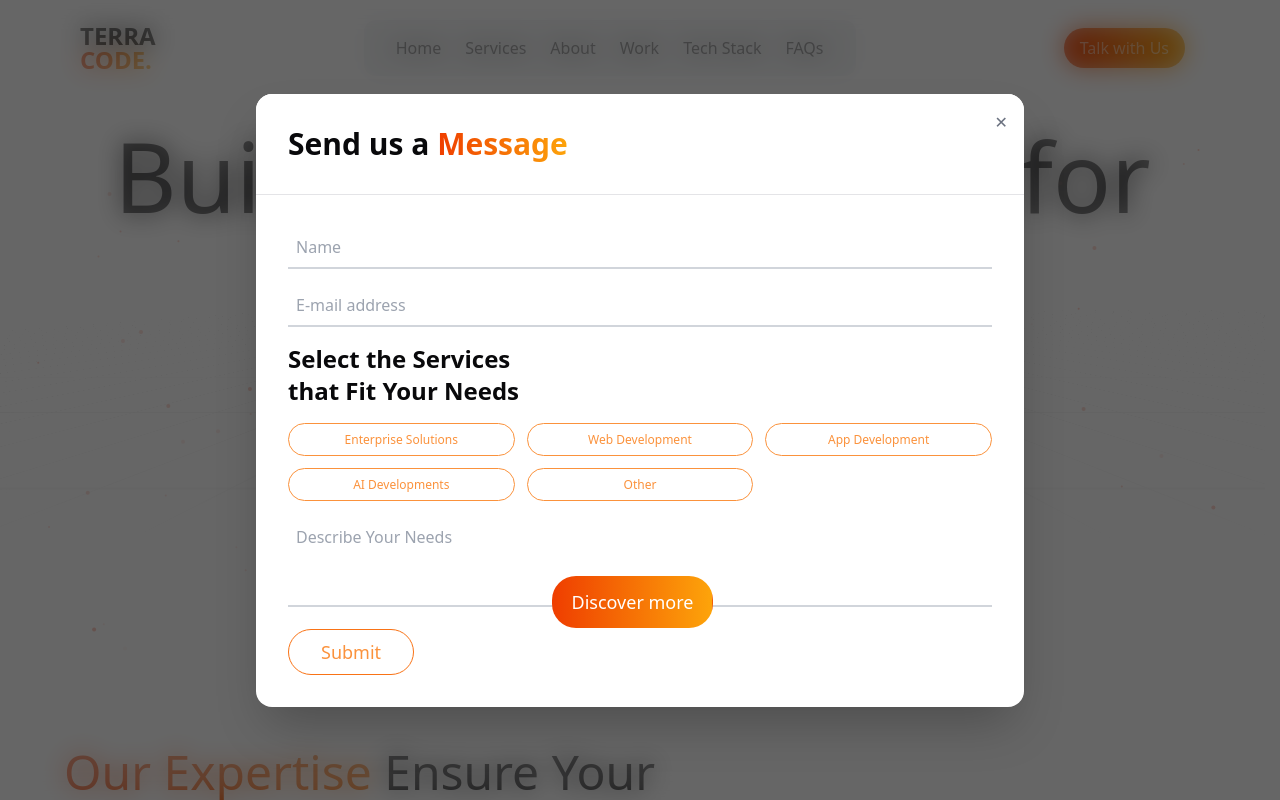
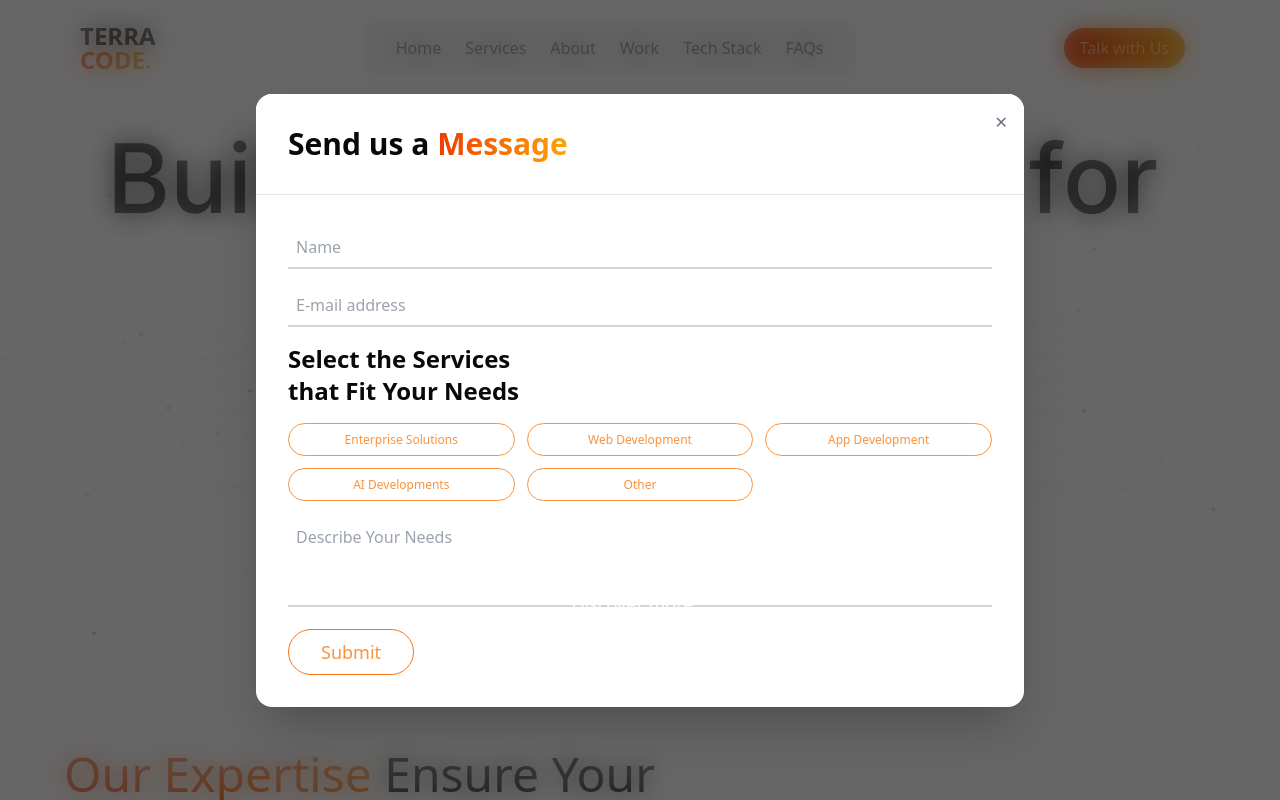
Before and after one commit to Terracode-Dev/Main-Site, a React (Vite) app: page / in a window 1280 px wide. Both pictures are taken after a click on the button "Talk with Us". Shown: the top 800 px of the page. Built offline with nearby package versions, Linux system fonts and the light colour scheme.

Commit message:
fix font and discover more button

```diff
--- a/src/components/contactus/Contact.tsx
+++ b/src/components/contactus/Contact.tsx
@@ -135,7 +135,7 @@ const ContactForm: React.FC<ContactFormProps> = ({ isOpen, onClose }) => {
 
   return (
     <div
-      className={`fixed inset-0 z-[120] transition-opacity duration-300 ease-in-out ${
+      className={`fixed inset-0 z-[100] transition-opacity duration-300 ease-in-out ${
         mounted ? "opacity-100" : "opacity-0"
       }`}
     >
--- a/src/components/home/Hero.tsx
+++ b/src/components/home/Hero.tsx
@@ -27,12 +27,12 @@ export default function Hero() {
   }, [controls, inView]);
   const our1: JSX.Element = (
     <>
-      <span className=''>Build your business for</span>
+      <span className='inter'>Build your business for</span>
       <br />
       <div className="flex justify-center">
         <WordRotate
           words={["the future", "success", "the growth", " impact", "innovation","excellence","tommorow","change","prosperity","opertunities"]}
-          className="animate-gradient bg-gradient-to-r from-[#EF3D00] via-[#FDA40A] to-[#EF3D00] bg-[length:200%] bg-clip-text text-transparent pb-4"
+          className="animate-gradient bg-gradient-to-r from-[#EF3D00] via-[#FDA40A] to-[#EF3D00] bg-[length:200%] bg-clip-text text-transparent pb-4 inter"
         />
       </div>
     </>
@@ -53,14 +53,14 @@ export default function Hero() {
         {/* Paragraph */}
         <div className="w-11/12 px-3 sm:w-3/4 lg:w-1/2">
         {/* i use font this method you can find this class index.css */}
-          <p className="text-base text-gray-600 sm:text-lg md:text-xl lg:text-2xl inter-inter">
+          <p className="text-base text-gray-600 sm:text-lg md:text-xl lg:text-2xl inter">
             We make sure your business is ready for the future with powerful, smart & A.I. solutions powered by the latest technologies.
           </p>
         </div>
 
         {/* Animated Button */}
         <div>
-          <button className="z-[100] px-5 py-3 mt-4 text-sm text-white relative overflow-hidden group
+          <button className="z-10 px-5 py-3 mt-4 text-sm text-white  overflow-hidden group
             bg-gradient-to-r from-[#EF3D00] to-[#FDA40A]
             hover:scale-105
             sm:text-base md:text-lg rounded-3xl
--- a/src/index.css
+++ b/src/index.css
@@ -80,9 +80,7 @@
 
 
 
-.inter-inter {
+.inter {
   font-family: "Inter", sans-serif;
-  font-optical-sizing: auto;
-  font-weight: 300;
   font-style: normal;
 }
```
